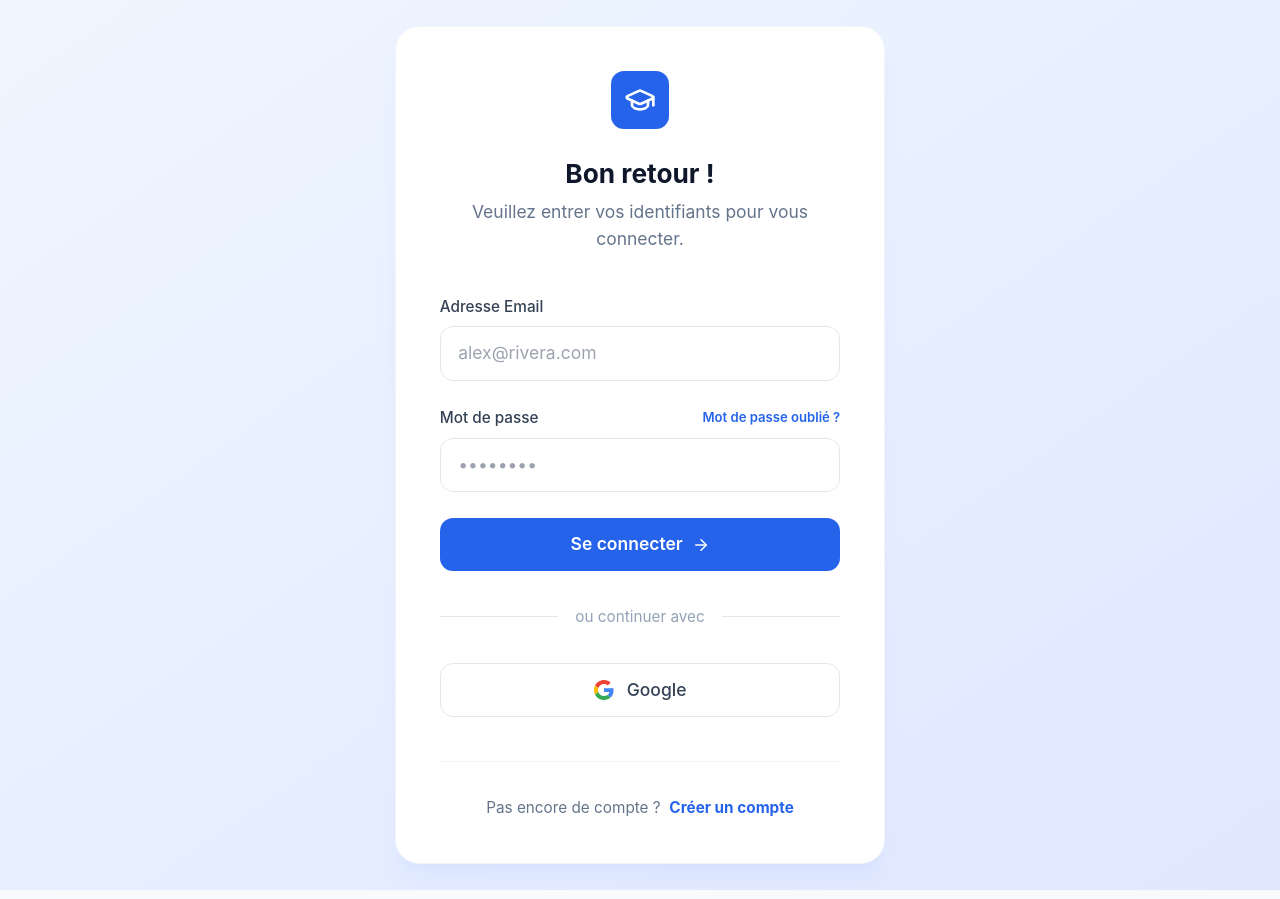
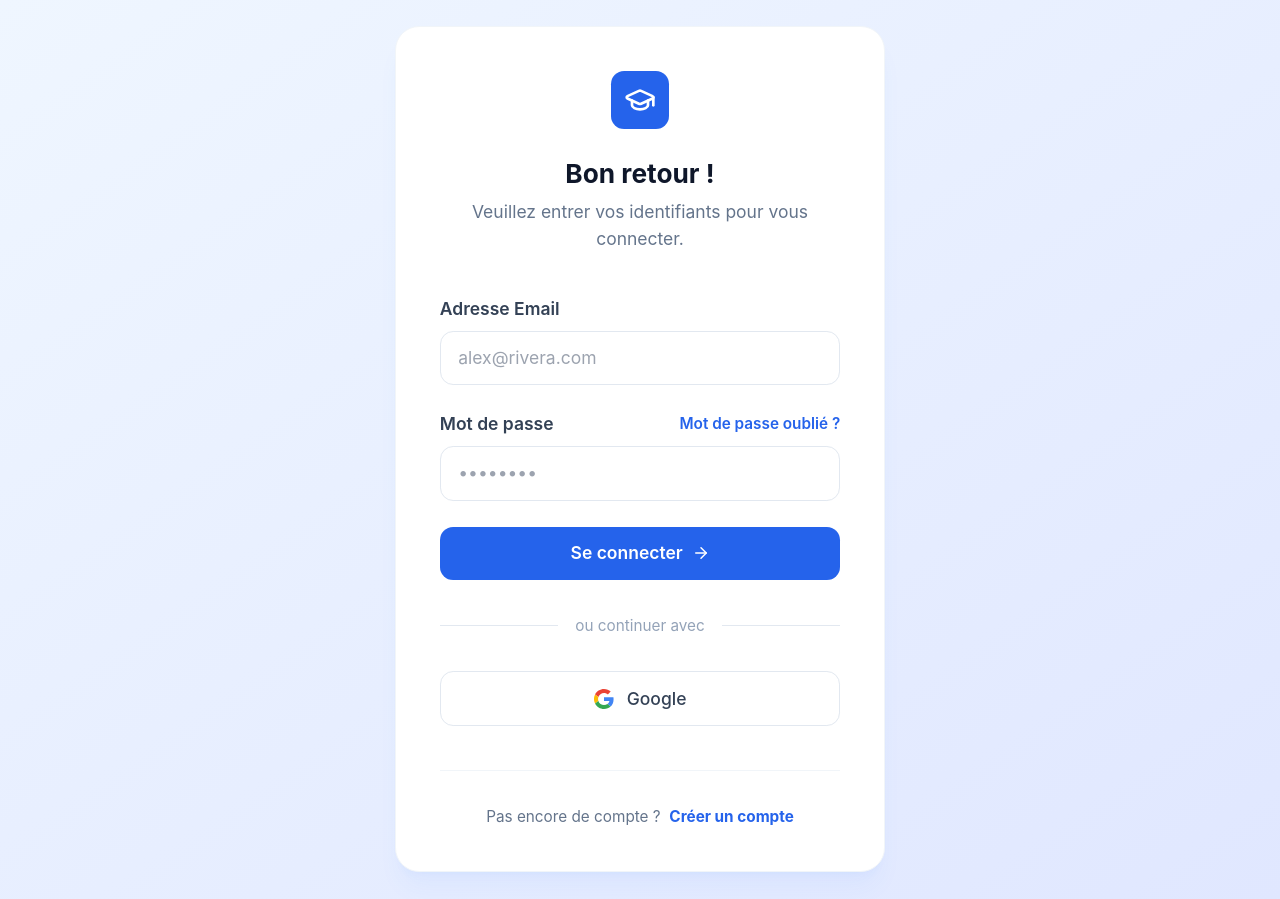
Before and after one commit to MathurinChrist/projet_annuel_lms_esgi, a Nuxt app: page /auth/login in a window 1280 px wide. Built offline with nearby package versions, Linux system fonts and the light colour scheme.

Commit message:
style(auth): improve font sizes and visual consistency on auth pages
- Increase text size on login, register, forgot-password and
  reset-password pages for better UX and readability
- Align typography styles with the rest of the application design system

```diff
--- a/app/pages/auth/forgot-password.vue
+++ b/app/pages/auth/forgot-password.vue
@@ -14,7 +14,7 @@
 
     <form v-if="!success" @submit.prevent="handleSubmit" class="space-y-6">
       <div>
-        <label class="block text-sm font-medium text-slate-700 mb-2">Adresse Email</label>
+        <label class="block text-base font-semibold text-slate-700 mb-2">Adresse Email</label>
         <input
           v-model="email"
           type="email"
--- a/app/pages/auth/login.vue
+++ b/app/pages/auth/login.vue
@@ -10,7 +10,7 @@
 
     <form @submit.prevent="handleLogin" class="space-y-6">
       <div>
-        <label class="block text-sm font-medium text-slate-700 mb-2">Adresse Email</label>
+        <label class="block text-base font-semibold text-slate-700 mb-2">Adresse Email</label>
         <input
           v-model="email"
           type="email"
@@ -22,8 +22,8 @@
 
       <div>
         <div class="flex items-center justify-between mb-2">
-          <label class="block text-sm font-medium text-slate-700">Mot de passe</label>
-          <NuxtLink to="/auth/forgot-password" class="text-xs font-semibold text-blue-600 hover:text-blue-700">Mot de passe oublié ?</NuxtLink>
+          <label class="block text-base font-semibold text-slate-700">Mot de passe</label>
+          <NuxtLink to="/auth/forgot-password" class="text-sm font-semibold text-blue-600 hover:text-blue-700">Mot de passe oublié ?</NuxtLink>
         </div>
         <input
           v-model="password"
--- a/app/pages/auth/reset-password.vue
+++ b/app/pages/auth/reset-password.vue
@@ -31,7 +31,7 @@
     <!-- Formulaire -->
     <form v-else @submit.prevent="handleSubmit" class="space-y-6">
       <div>
-        <label class="block text-sm font-medium text-slate-700 mb-2">Nouveau mot de passe</label>
+        <label class="block text-base font-semibold text-slate-700 mb-2">Nouveau mot de passe</label>
         <input
           v-model="password"
           type="password"
@@ -43,7 +43,7 @@
       </div>
 
       <div>
-        <label class="block text-sm font-medium text-slate-700 mb-2">Confirmer le mot de passe</label>
+        <label class="block text-base font-semibold text-slate-700 mb-2">Confirmer le mot de passe</label>
         <input
           v-model="confirmPassword"
           type="password"
```
Also changed, not shown: app/pages/auth/register.vue (+5 -5 lines).
